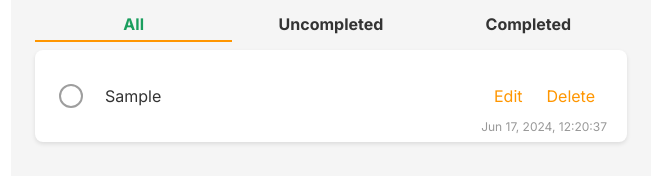
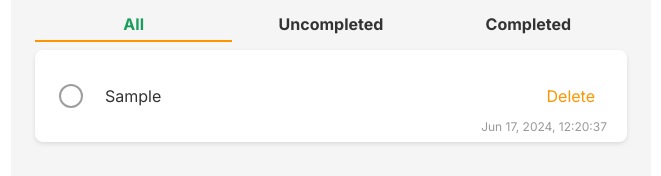
Before and after one commit to ChuangYuMing/to-do-list, a Next.js app: page / in a window 1280 px wide. Both pictures are taken after typing "Sample" into the empty fields and a click on the button "Add". Shown: the part 177-353 px from the top of the page, without its empty margins (309-970 px from the left). Built offline with nearby package versions, Linux system fonts and the light colour scheme.

Commit message:
Improve user experience

```diff
--- a/src/components/task-item/TaskItem.module.scss
+++ b/src/components/task-item/TaskItem.module.scss
@@ -72,6 +72,10 @@
     margin-left: 16px;
     font-size: 16px;
     color: #333;
+    flex: 1;
+    height: 60px;
+    line-height: 60px;
+    cursor: pointer;
   }
 
   .task-actions {
--- a/src/components/task-item/TaskItem.tsx
+++ b/src/components/task-item/TaskItem.tsx
@@ -1,4 +1,4 @@
-import React, { useState, useId } from "react";
+import React, { useEffect, useRef, useState, useId } from "react";
 import { Task } from "@/types";
 import styles from "./TaskItem.module.scss";
 
@@ -15,6 +15,7 @@ export default function TaskItem({
 }: TaskItemProps) {
   const id = useId();
   const [isEditing, setIsEditing] = useState<boolean>(false);
+  const inputRef = useRef<HTMLInputElement | null>(null);
 
   const formatDate = (timestamp: number) => {
     const date = new Date(timestamp);
@@ -32,6 +33,12 @@ export default function TaskItem({
     return `${formattedDate}, ${formattedTime}`;
   };
 
+  useEffect(() => {
+    if (isEditing) {
+      inputRef.current!.focus();
+    }
+  }, [isEditing]);
+
   return (
     <div key={task.createdAt} className={styles["task-item"]}>
       <div className={styles["task-content"]}>
@@ -45,25 +52,30 @@ export default function TaskItem({
         <label htmlFor={id} className={styles["checkbox-label"]}></label>
         {isEditing ? (
           <input
+            ref={inputRef}
             type="text"
             value={task.description}
             onChange={(e) =>
               updateTask(task.id, { description: e.target.value })
             }
             onBlur={() => setIsEditing(false)}
+            onKeyDown={(e) => {
+              if (e.key === "Enter") {
+                setIsEditing(false);
+              }
+            }}
             className={styles["task-description-input"]}
           />
         ) : (
-          <span className={styles["task-description"]}>{task.description}</span>
+          <span
+            className={styles["task-description"]}
+            onClick={() => setIsEditing(true)}
+          >
+            {task.description}
+          </span>
         )}
       </div>
       <div className={styles["task-actions"]}>
-        <span
-          className={styles["task-action"]}
-          onClick={() => setIsEditing(true)}
-        >
-          Edit
-        </span>
         <span
           className={styles["task-action"]}
           onClick={() => deleteTask(task.id)}
```
